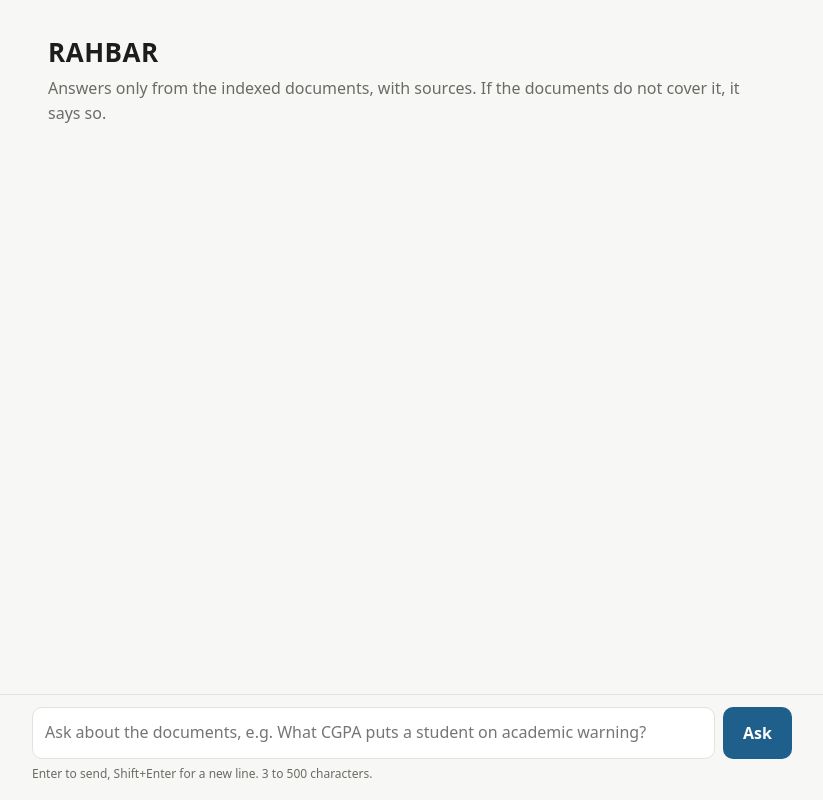
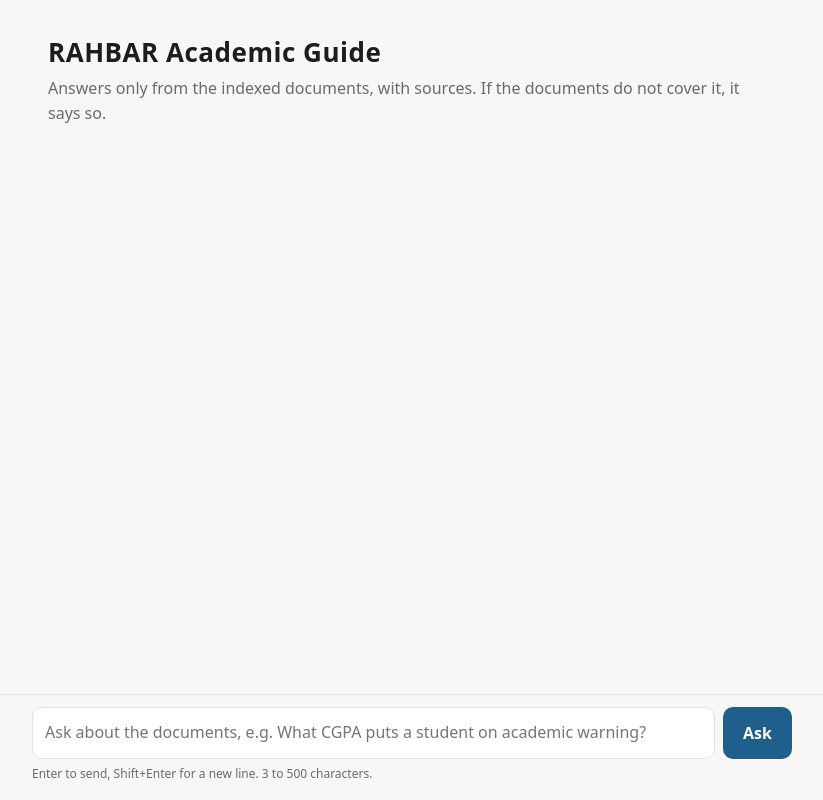
Before and after one commit to aimwnoaim/rahbar, a plain HTML site: page ui/index.html in a window 1280 px wide. Shown: the whole page, without its empty margins (228-1051 px from the left). Drawn offline with Linux system fonts and the light colour scheme.

Commit message:
feat: identify the academic guide in the chat interface

```diff
--- a/ui/index.html
+++ b/ui/index.html
@@ -3,7 +3,7 @@
 <head>
 <meta charset="utf-8">
 <meta name="viewport" content="width=device-width, initial-scale=1">
-<title>RAHBAR</title>
+<title>RAHBAR — Academic Guide</title>
 <style>
   :root {
     --bg: #f7f7f5; --panel: #ffffff; --ink: #1d1d1b; --muted: #6b6b66; --line: #e3e2dd;
@@ -60,7 +60,7 @@
 <body>
 <main>
   <header>
-    <h1>RAHBAR</h1>
+    <h1>RAHBAR Academic Guide</h1>
     <p>Answers only from the indexed documents, with sources. If the documents do not cover it, it says so.</p>
   </header>
   <section id="thread" aria-live="polite"></section>
```
